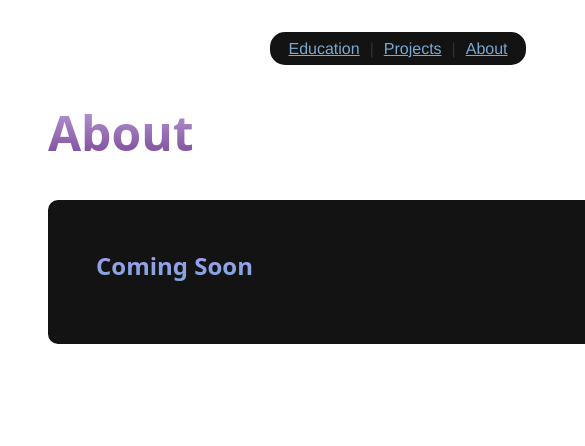
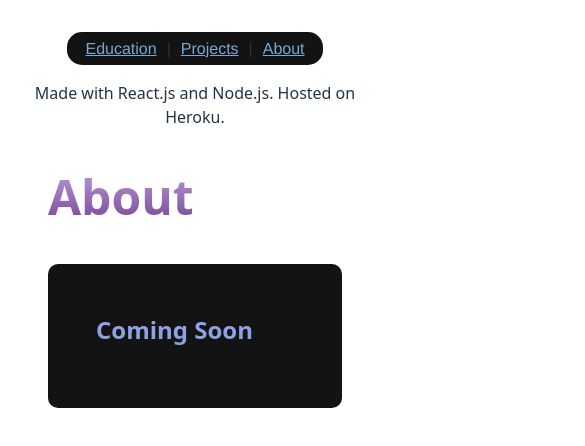
Before and after one commit to zoraork555/ashton-johnson-portfolio, a React (Vite) app: page /about in a window 390 px wide. Shown: the top 446 px of the page, 585 px wide, since content can reach past the window. Built offline with nearby package versions, Linux system fonts and the light colour scheme.

Commit message:
Added mobile compatibility for width of screen

```diff
--- a/src/main.jsx
+++ b/src/main.jsx
@@ -15,6 +15,7 @@ createRoot(document.getElementById('root')).render(
           <Link to="/projects">Projects</Link>|
           <Link to="/about">About</Link>
         </div>
+        <p>Made with React.js and Node.js. Hosted on Heroku.</p>
       <Routes>
         <Route path="/projects" element={<Projects />} />
         <Route path="/" element={<App />} />
--- a/src/styles/Home.css
+++ b/src/styles/Home.css
@@ -1,6 +1,5 @@
 .container {
-  width: 700px;
-  max-width: 1440px;
+  max-width: 700px;
   padding: 0 1rem;
   margin: 0 auto;
 }
@@ -97,8 +96,6 @@
   background-color: #131313 !important;
   color: inherit;
   border-radius: 15px;
-  display: fixed;
-  top: 5px;
   z-index: 999;
   width: fit-content;
   height: 23px;
```
